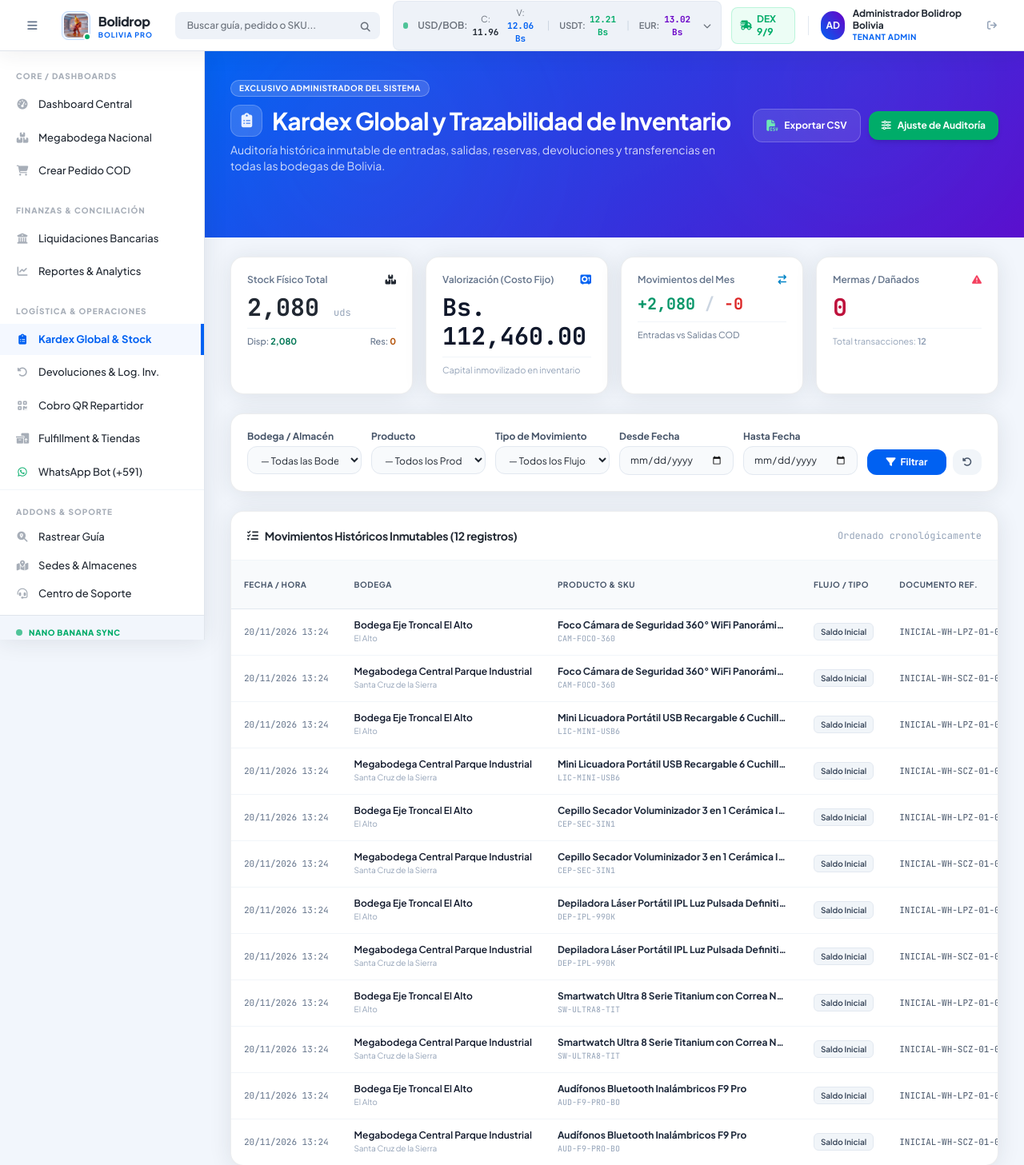
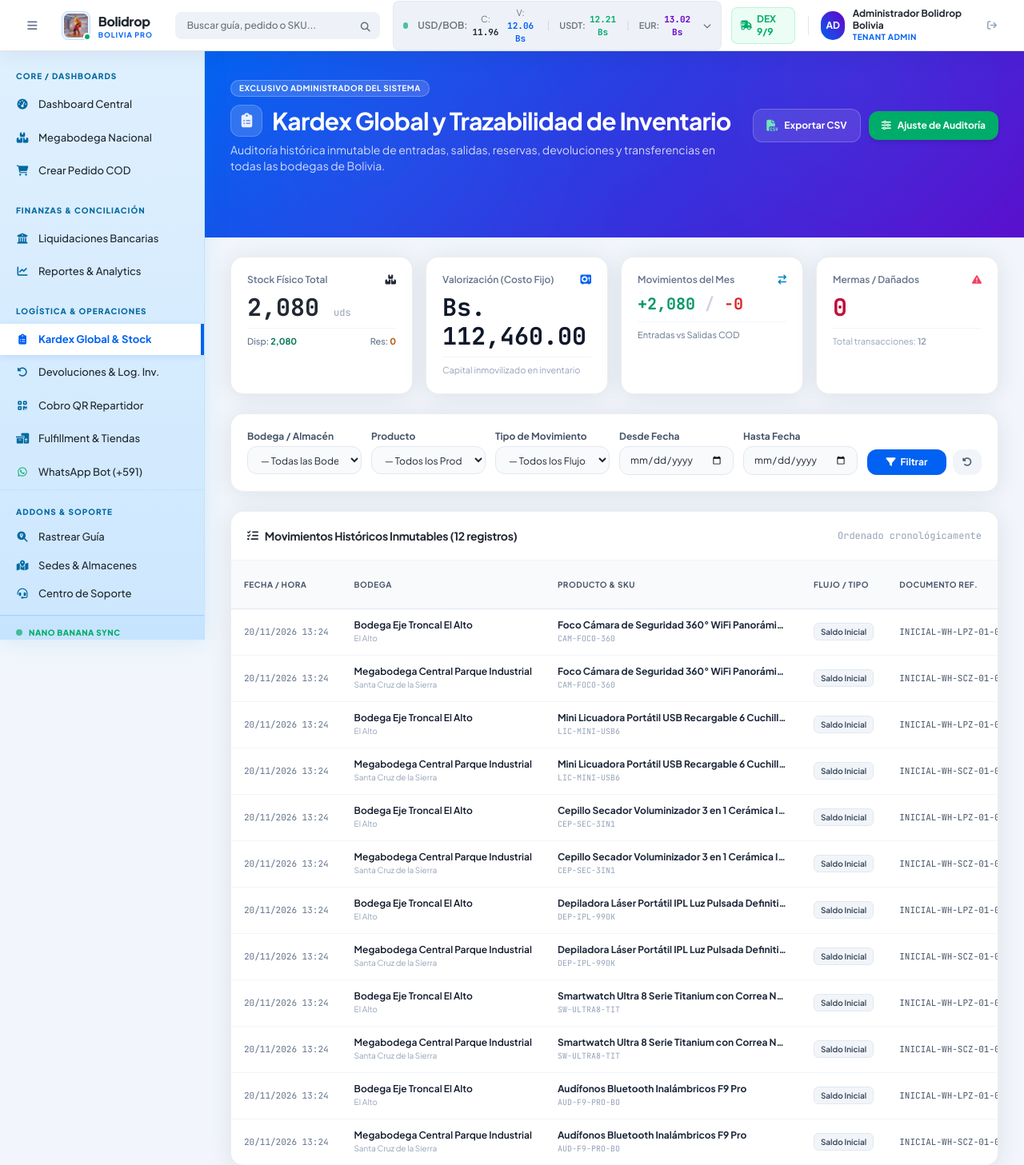
Before and after one commit to smartcoding0101-eng/dropanas, a Laravel app: page /panel/admin/kardex in a window 1280 px wide. Shown: the top 1457 px of the page at 80% size. Run offline with Laravel 12, Linux system fonts and the light colour scheme; a user stored in the database is signed in; data comes from the database, SQL or seed files in the repository; some libraries are stand-ins or nearby versions.

Commit message:
feat(ui): apply sky-blue (celeste) background to main sidebar

```diff
--- a/resources/views/layouts/app.blade.php
+++ b/resources/views/layouts/app.blade.php
@@ -85,12 +85,22 @@
             background-image: linear-gradient(135deg, #0061f2 0%, rgba(105, 0, 199, 0.85) 100%);
         }
 
-        /* SB Admin Pro Sidenav Light */
+        /* SB Admin Pro Sidenav Celeste (Sky Blue Sidebar) */
         .sidenav-light {
-            background-color: #ffffff;
-            color: #212832;
-            box-shadow: 0 0.15rem 1.75rem 0 rgba(33, 40, 50, 0.10);
-            border-right: 1px solid #e0e5ec;
+            background: linear-gradient(180deg, #dff0fe 0%, #cde7fe 100%);
+            color: #0f172a;
+            box-shadow: 0 0.15rem 1.75rem 0 rgba(2, 132, 199, 0.12);
+            border-right: 1px solid #bae6fd;
+        }
+        .sidenav-light .text-\[\#a7aeb8\] {
+            color: #0369a1 !important;
+        }
+        .sidenav-light a.bg-blue-50\/70 {
+            background-color: #ffffff !important;
+            box-shadow: 0 2px 8px rgba(0, 97, 242, 0.12);
+        }
+        .sidenav-light a:hover:not(.bg-blue-50\/70) {
+            background-color: rgba(255, 255, 255, 0.65) !important;
         }
 
         /* SB Admin Pro Card Shadow Elevation */
@@ -495,7 +505,7 @@
                     {{-- ======================================================== --}}
                     {{-- ADDONS / HERRAMIENTAS GLOBALES                           --}}
                     {{-- ======================================================== --}}
-                    <div class="pt-3 mt-3 border-t border-slate-100">
+                    <div class="pt-3 mt-3 border-t border-[#bae6fd]">
                         <div class="px-5 pt-2 pb-1.5 text-[10px] font-extrabold uppercase tracking-widest text-[#a7aeb8]">
                             Addons & Soporte
                         </div>
@@ -515,14 +525,14 @@
                 </nav>
             </div>
 
-            <!-- SB Admin Pro Sidenav Footer -->
-            <div class="bg-[#f2f6fc] border-t border-[#e0e5ec] px-5 py-3.5">
+            <!-- SB Admin Pro Sidenav Footer (Celeste) -->
+            <div class="bg-[#c4e3fe]/70 border-t border-[#93c5fd]/70 px-5 py-3.5">
                 <div class="flex items-center gap-2 mb-1.5">
                     <span class="w-2 h-2 rounded-full bg-[#00ac69] animate-pulse"></span>
                     <span class="text-[10px] font-extrabold text-[#00ac69] uppercase tracking-wider">Nano Banana Sync</span>
                 </div>
-                <div class="text-[11px] text-[#69707a]">Conectado como:</div>
-                <div class="text-xs font-bold text-[#212832] truncate">{{ Auth::user()->name }}</div>
+                <div class="text-[11px] text-[#0369a1]">Conectado como:</div>
+                <div class="text-xs font-bold text-[#0f172a] truncate">{{ Auth::user()->name }}</div>
             </div>
 
         </aside>
```
